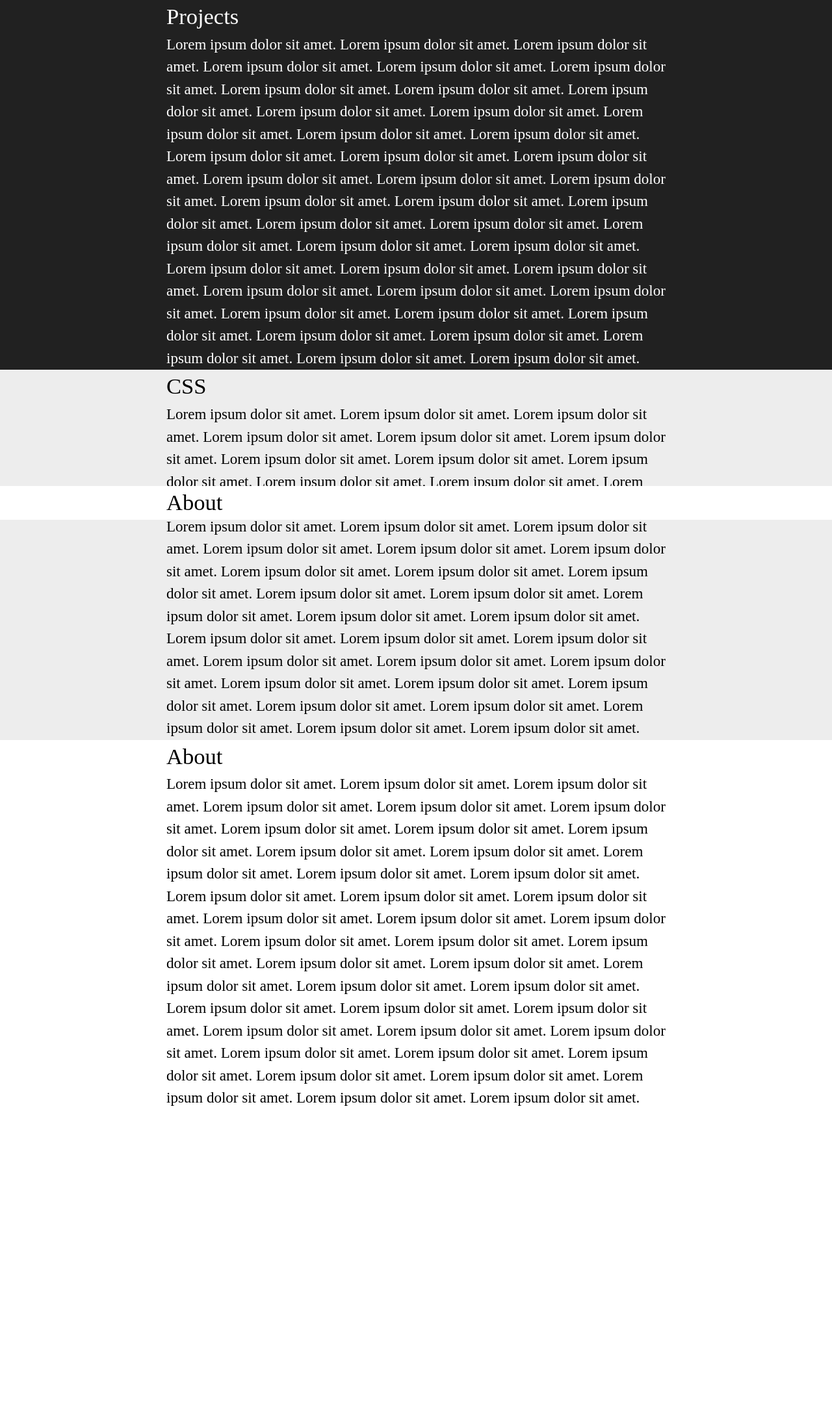
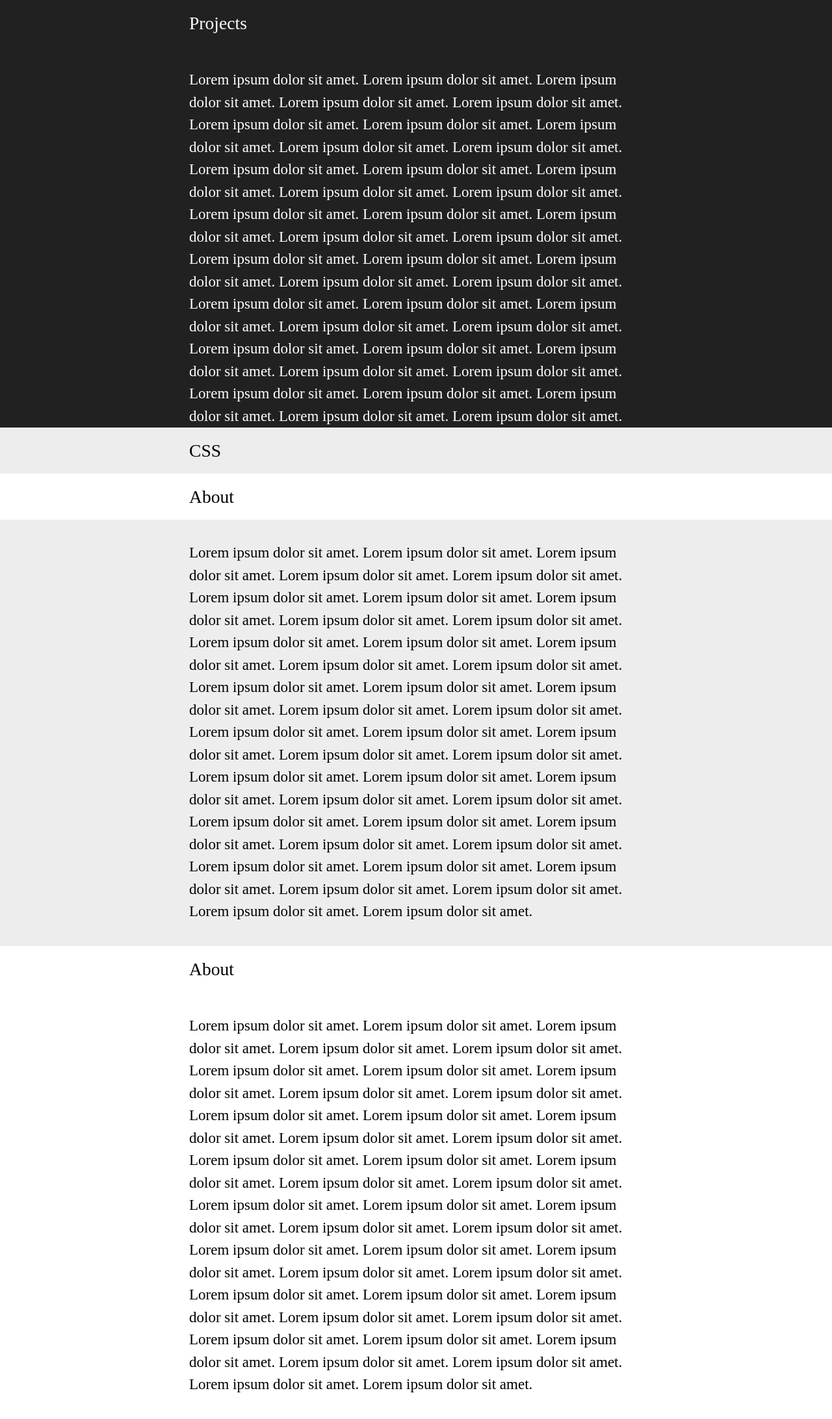
Before and after one commit to sebastianjvf/portfolio, a PHP site: page / in a window 1280 px wide. Shown: the whole page at 65% size. Before the commit the page ends 1702 px from the top, so only its background shows below. Run offline with PHP 8.4, Linux system fonts and the light colour scheme; some web fonts are replaced.

Commit message:
feat: Set up padding and margin for the sections and section headers.

```diff
--- a/css/presentation.css
+++ b/css/presentation.css
@@ -11,7 +11,7 @@ body span.section-header,
 body a.toc-item {
 	display: block;
 	width: 100%;
-	font-size: 1.5em;
+	font-size: 1.2em;
 	color: #000000;
 	text-decoration: none;
 }
@@ -41,8 +41,23 @@ section#three span.section-header {
 	background-color: #ffffff;
 }
 
+/*
+	Padding of the inner divs composed of
+	margin-bottom on section-header
+	padding-top and padding-bottom on section-header
+	padding-left and padding-right on div.inner
+	padding-bottom on section-header
+*/
+/* Width of the layout */
 body div.inner {
 	width: 60%;
 	margin: auto;
 	line-height: 1.5;
+	padding: 3.5rem;
 }
+
+span.section-header div.inner,
+a.toc-item div.inner {
+	padding-top: 1.5rem;
+	padding-bottom: 1.5rem;
+}
```
